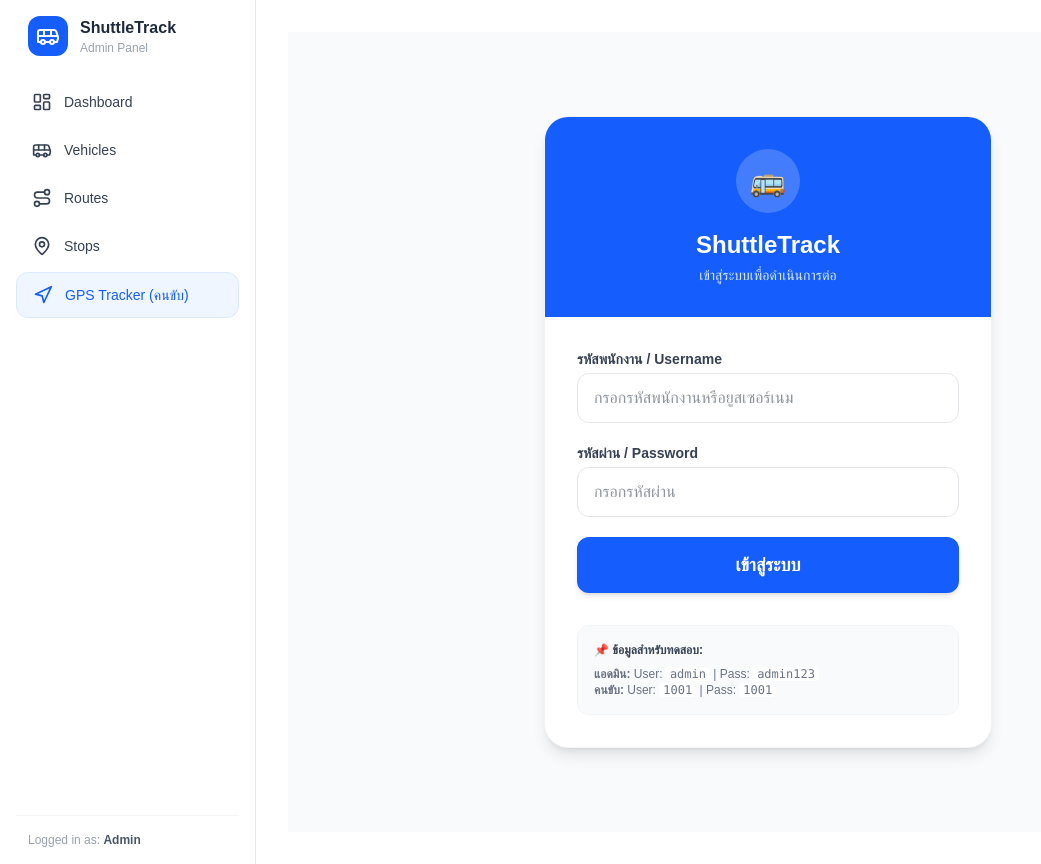
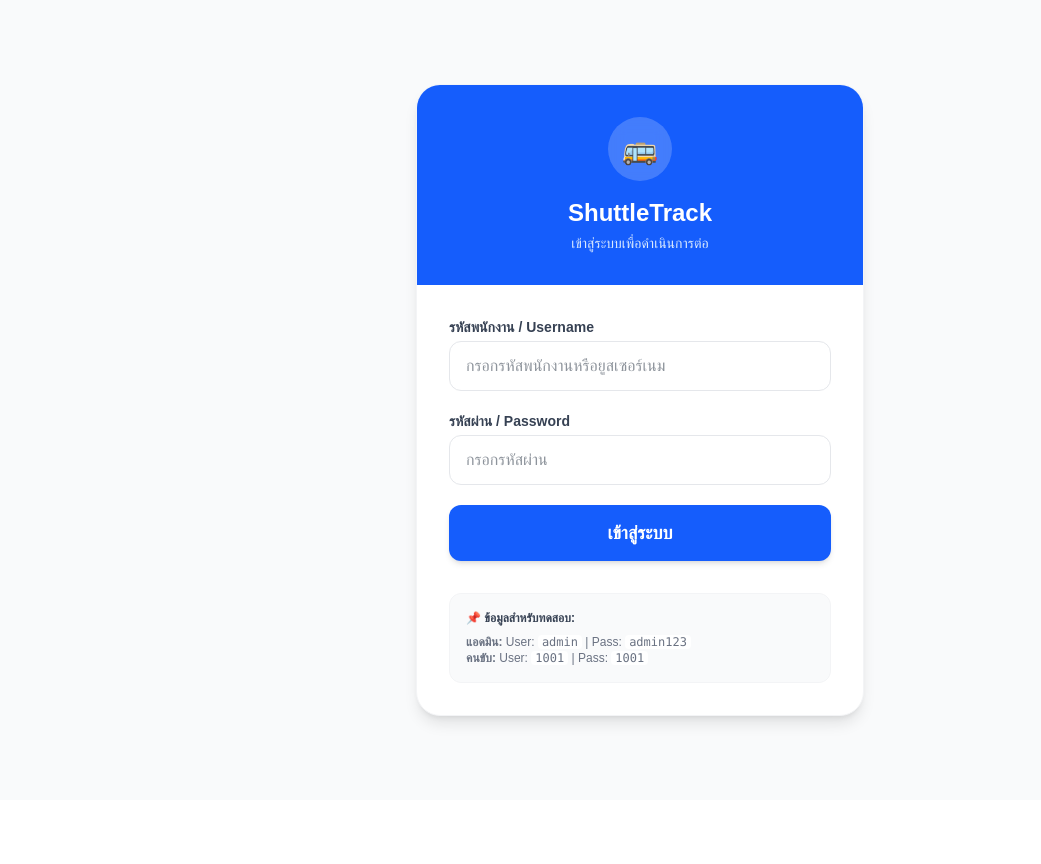
Before and after one commit to t9apicha/Bata-shuttle-admin, a Next.js app: page /login in a window 1280 px wide. Shown: the whole page, without its empty margins (0-1041 px from the left). After the commit the page ends 800 px from the top, so only its background shows below. Built offline with nearby package versions, Linux system fonts and the light colour scheme; no server answers.

Commit message:
แก้ Path import ClientLayout ใน layout.tsx และซ่อนเมนูในหน้า Login

```diff
--- a/app/layout.tsx
+++ b/app/layout.tsx
@@ -1,6 +1,6 @@
 import type { Metadata } from "next";
 import "./globals.css";
-import Sidebar from "../components/Sidebar";
+import ClientLayout from "@/components/ClientLayout";
 
 export const metadata: Metadata = {
   title: "ShuttleTrack RSU - Admin",
@@ -15,13 +15,7 @@ export default function RootLayout({
   return (
     <html lang="en">
       <body className="bg-gray-100 min-h-screen flex font-sans">
-        {/* แถบเมนูด้านซ้าย */}
-        <Sidebar />
-
-        {/* เนื้อหาหลัก - เว้นระยะด้านบน pt-20 บนมือถือไว้ให้ปุ่ม 3 ขีด */}
-        <main className="flex-1 overflow-y-auto p-4 pt-20 md:p-8">
-          {children}
-        </main>
+        <ClientLayout>{children}</ClientLayout>
       </body>
     </html>
   );
--- /dev/null
+++ b/components/ClientLayout.tsx
@@ -0,0 +1,26 @@
+"use client";
+import { usePathname } from "next/navigation";
+import Sidebar from "./Sidebar";
+
+export default function ClientLayout({ children }: { children: React.ReactNode }) {
+  const pathname = usePathname();
+
+  // เช็คว่าถ้าเป็นหน้า /login ให้ซ่อน Sidebar และไม่ต้องเว้นระยะขอบ
+  const isLoginPage = pathname === "/login";
+
+  if (isLoginPage) {
+    return <main className="w-full min-h-screen">{children}</main>;
+  }
+
+  return (
+    <>
+      {/* แถบเมนูด้านซ้าย (แสดงเฉพาะหน้าอื่นที่ไม่ใช่หน้า Login) */}
+      <Sidebar />
+
+      {/* เนื้อหาหลัก */}
+      <main className="flex-1 overflow-y-auto p-4 pt-20 md:p-8">
+        {children}
+      </main>
+    </>
+  );
+}
```
